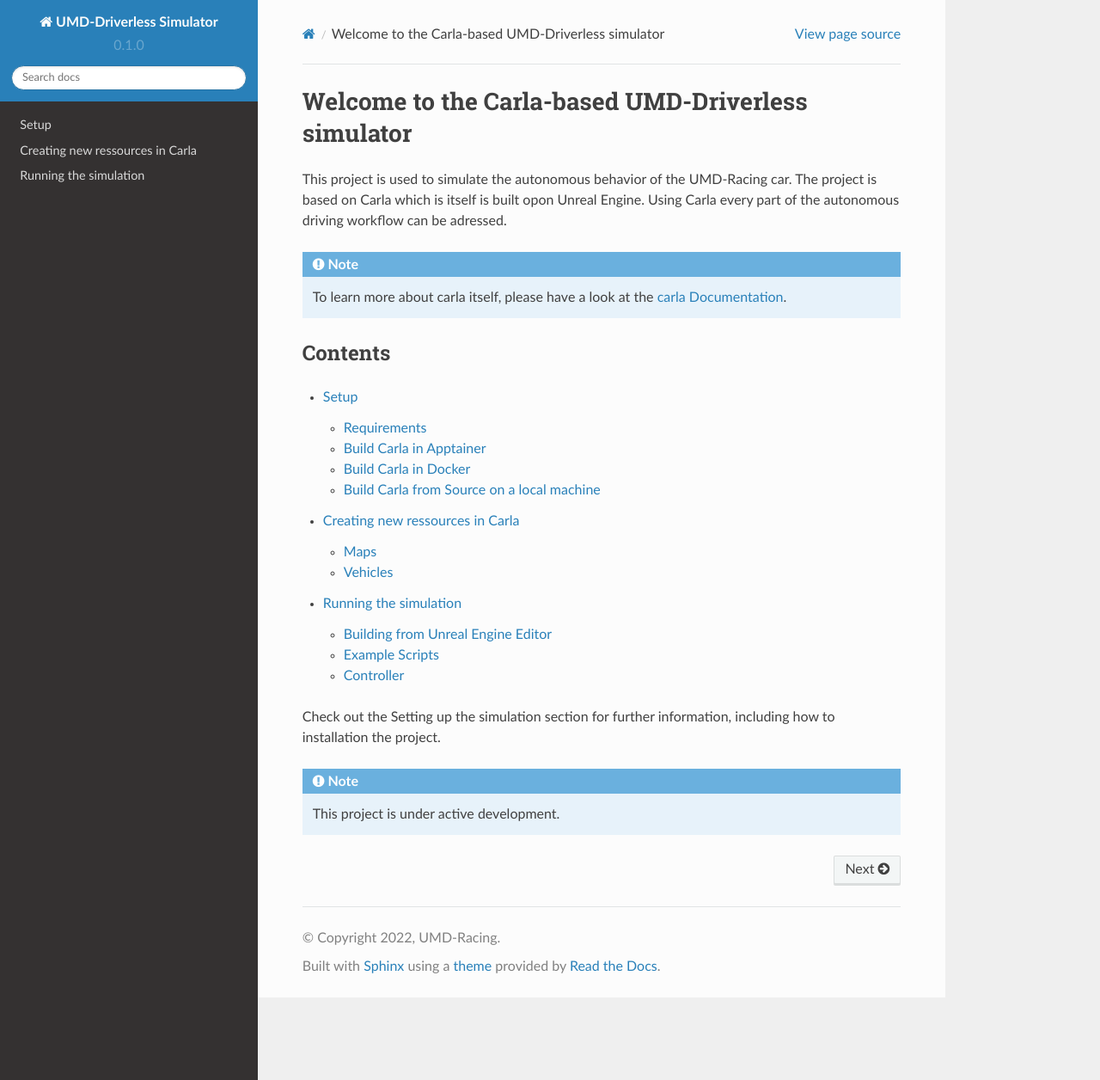
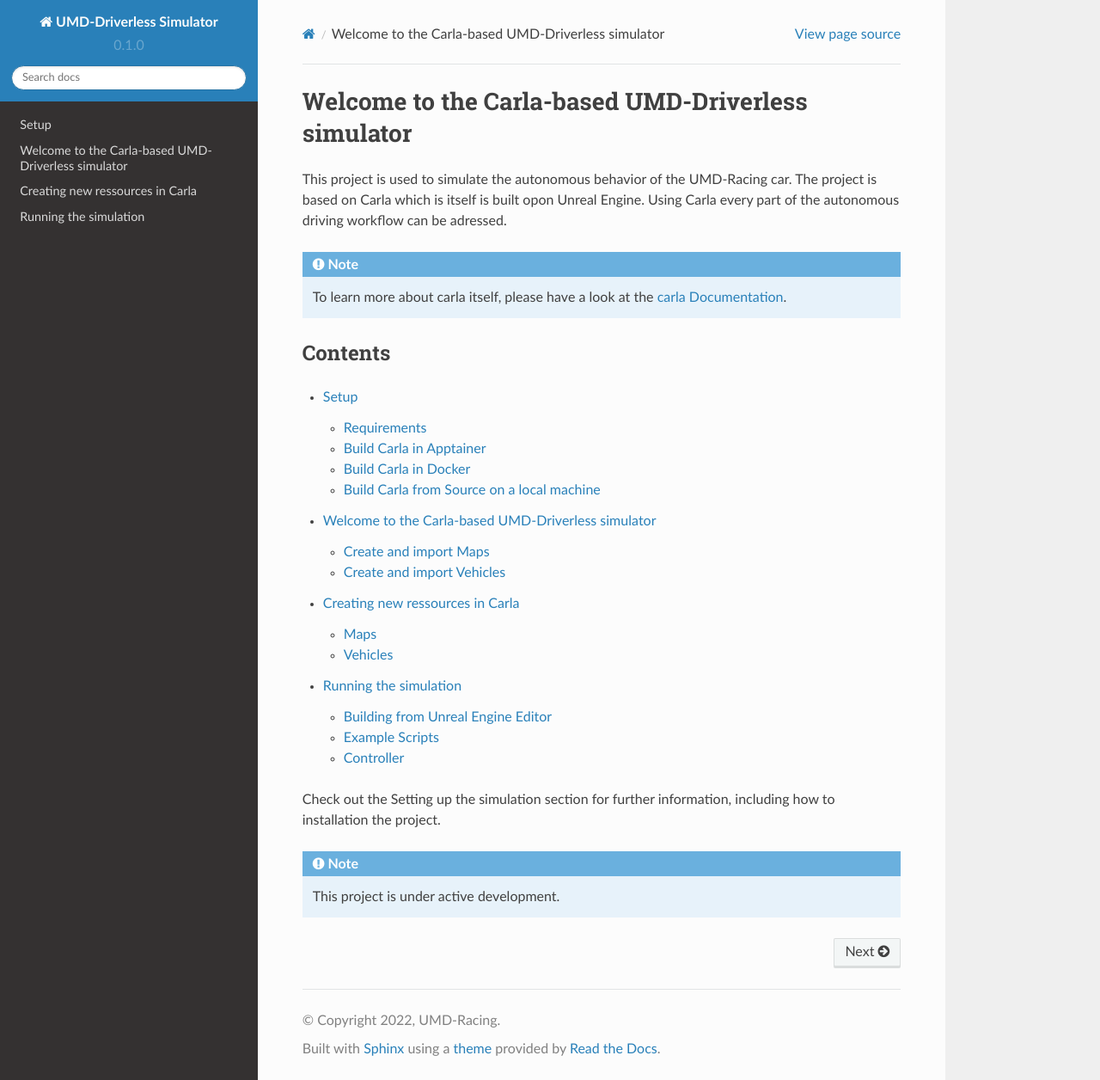
Before and after one commit to KaiPonel/UMDRacingSIM, a Sphinx documentation site: the page built from docs/source/index.rst, in a window 1280 px wide and 1256 px high. Shown: the whole window at 86% size. Built offline with Sphinx 7.4.7 and the Read the Docs theme 2.0.0, drawn with Linux system fonts in a browser that asks for light colours.

Commit message:
Update Importing existing ressources.rst

```diff
--- a/docs/source/Importing existing ressources.rst
+++ b/docs/source/Importing existing ressources.rst
@@ -1,7 +1,8 @@
-Importing existing ressources
-===
+Welcome to the Carla-based UMD-Driverless simulator
+===================================
 
-.. autosummary::
-   :toctree: generated
+Create and import Maps
+--------
 
-   lumache
+Create and import Vehicles
+--------
```
